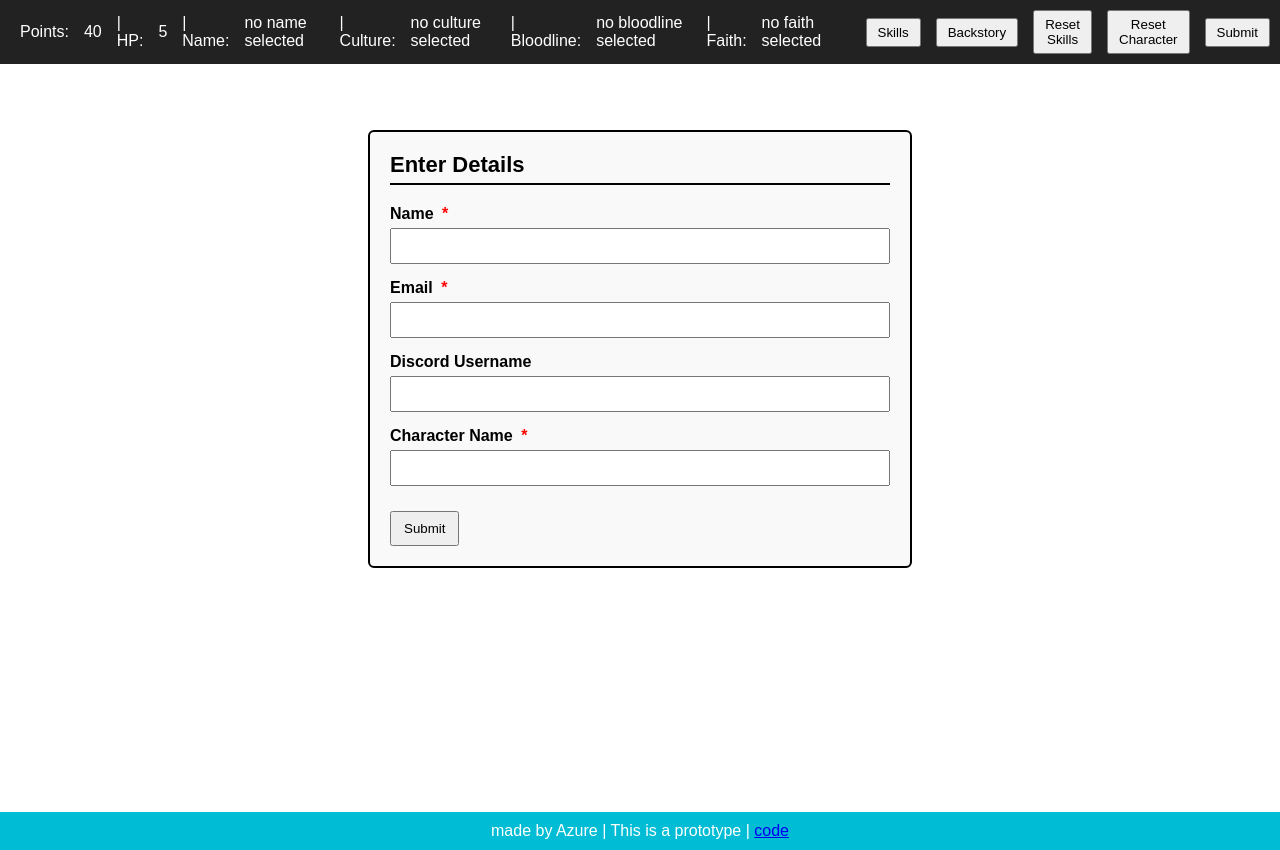
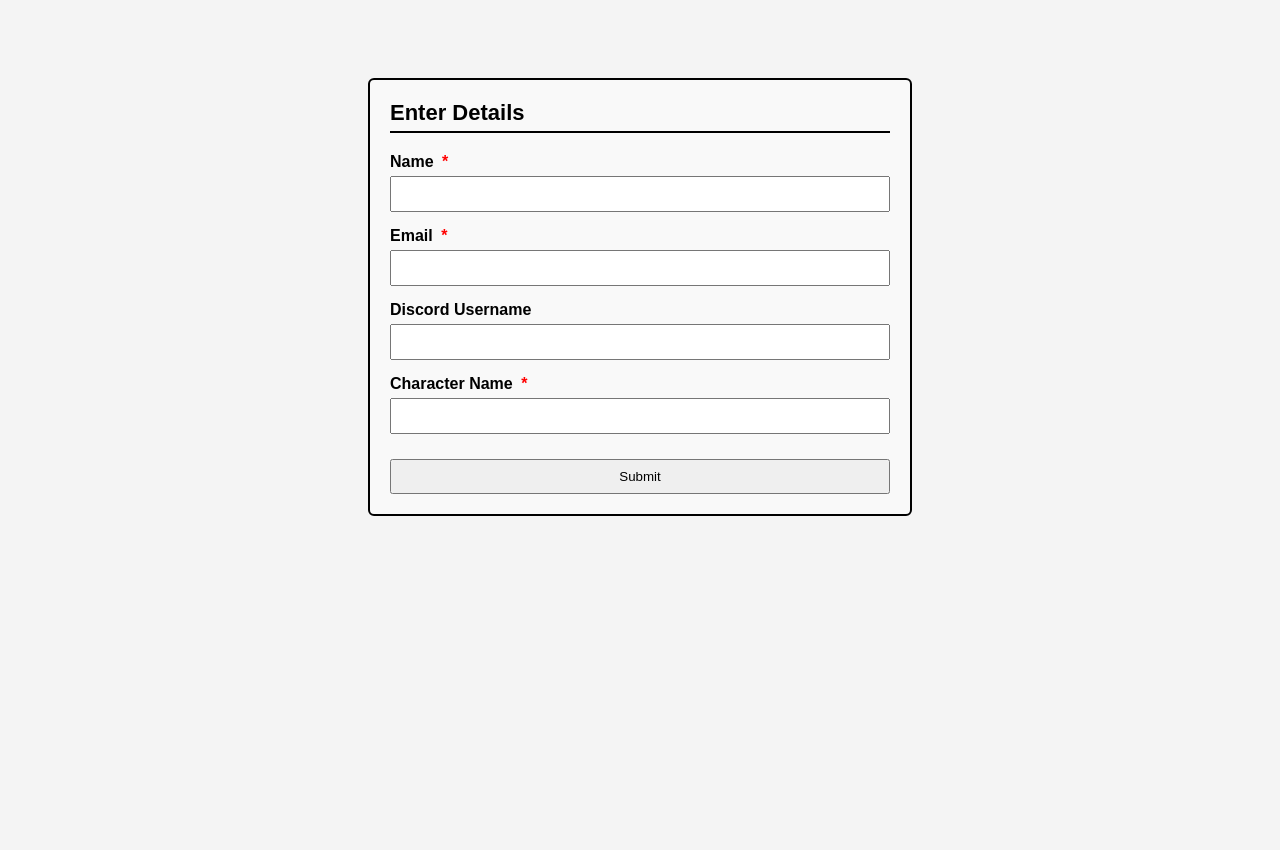
Before and after one commit to AzureZerda/CharacterCreator, a Flask app: page / in a window 1280 px wide. After the commit the page ends 516 px from the top, so only its background shows below. Run offline with Flask 3, Linux system fonts and the light colour scheme.

Commit message:
Player_details no longer extends base.html

```diff
--- a/app.py
+++ b/app.py
@@ -120,7 +120,7 @@ def inject_globals():
         "points": session.get("character_details", {}).get("points", 0),
         'display_dict': display_dict,
         'char_dict': char_dict,
-        'HP': session.get("character_details", {}).get("health points", 2),
+        'HP': session.get("character_details", {}).get("health points", 5),
         'name': session.get("character_details", {}).get("name", 'no name selected'),
         'culture': session.get("character_details", {}).get("culture", 'no culture selected'),
         'bloodline': session.get("character_details", {}).get("bloodline", 'no bloodline selected'),
--- a/templates/player_details.html
+++ b/templates/player_details.html
@@ -1,10 +1,16 @@
-{% extends "base.html" %}
-
-{% block title %}Submit Character{% endblock %}
-
-{% block content %}
+<!DOCTYPE html>
+<html lang="en">
+<head>
+    <meta charset="UTF-8">
+    <title>Submit Character</title>
 
     <style>
+        body {
+            font-family: Arial, sans-serif;
+            padding: 30px;
+            background: #f4f4f4;
+        }
+
         .form-container {
             max-width: 500px;
             margin: 40px auto;
@@ -48,8 +54,12 @@
             margin-top: 10px;
             padding: 8px 12px;
             cursor: pointer;
+            width: 100%;
         }
     </style>
+</head>
+
+<body>
 
 <div class="form-container">
 
@@ -83,4 +93,5 @@
 
 </div>
 
-{% endblock %}
+</body>
+</html>
```
Lines whose indentation alone changed are shown as unchanged.
